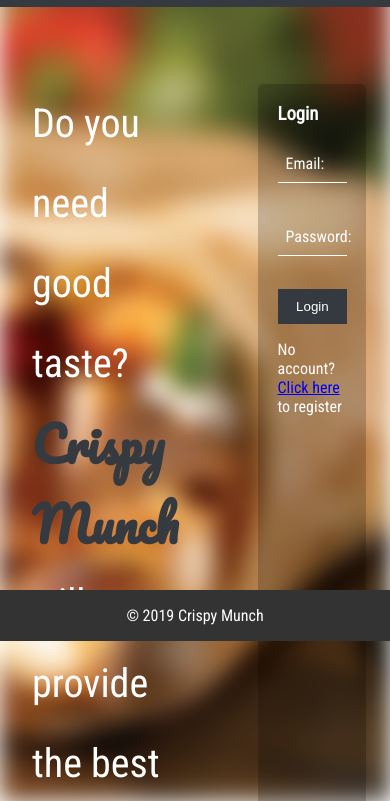
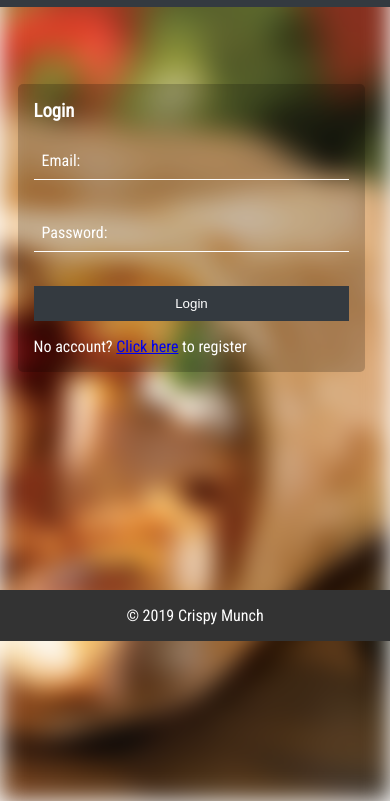
Before and after one commit to sadewole/Crispy-Munch, a plain HTML site: page Front-end/login.html in a window 390 px wide. Shown: the part 43-844 px from the top of the page. Drawn offline with Linux system fonts and the light colour scheme.

Commit message:
initialized responsiveness to login and register page

```diff
--- a/Front-end/css/signin.css
+++ b/Front-end/css/signin.css
@@ -122,3 +122,24 @@ input[type="submit"]:hover {
 	position: absolute;
 	top: 75vh;
 }
+@media (max-width: 578px) {
+	.grid-row {
+		width: 90%;
+		position: absolute;
+		top: 15%;
+		left: 1rem;
+		display: grid;
+		grid-template-columns: 1fr;
+		grid-gap: 0px;
+		padding: 0px;
+	}
+	.login-text {
+		display: none;
+	}
+	.login {
+		width: 90%;
+		margin: 0 auto;
+		padding: 1rem;
+		border-radius: 5px;
+	}
+}
```
